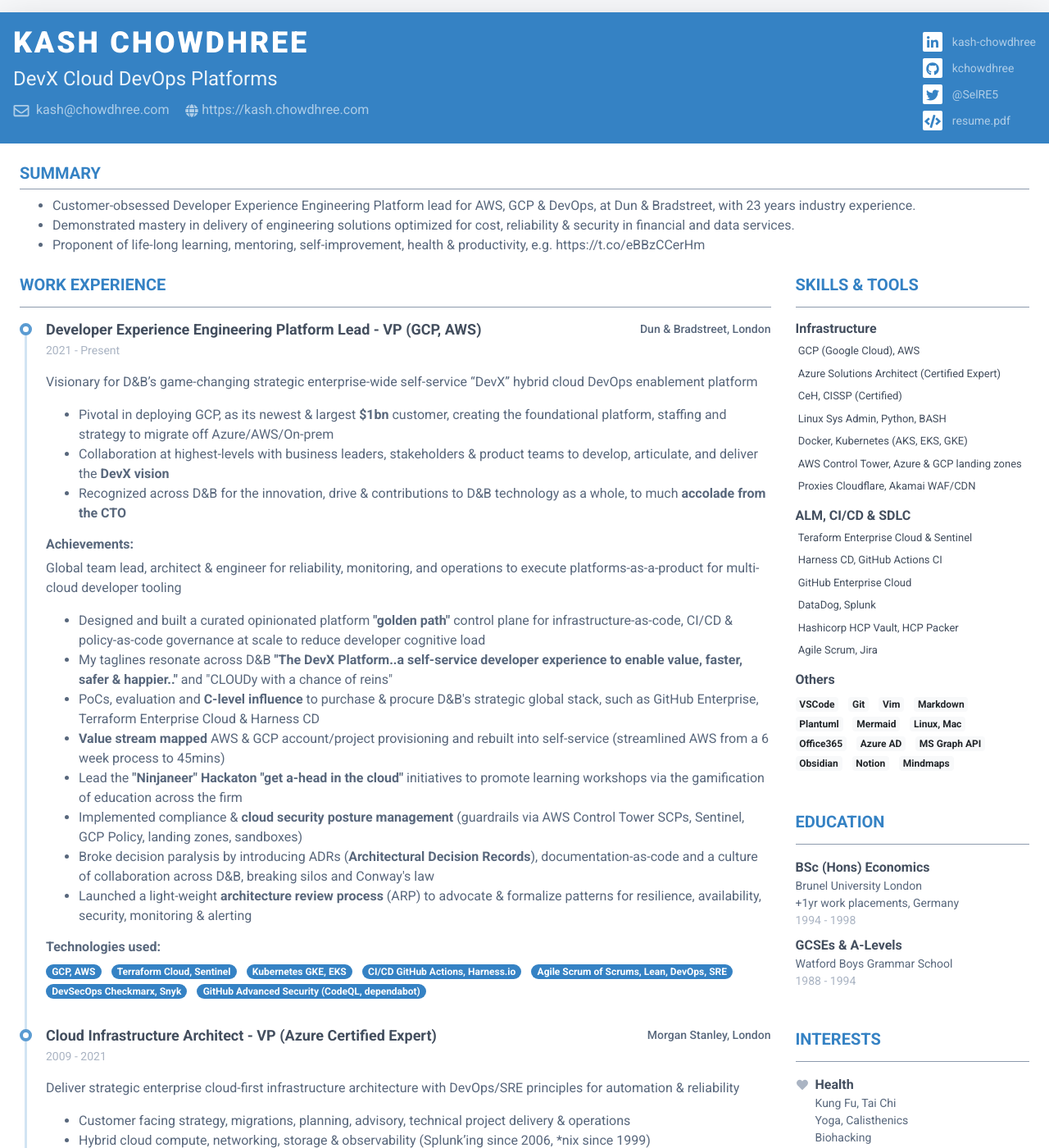
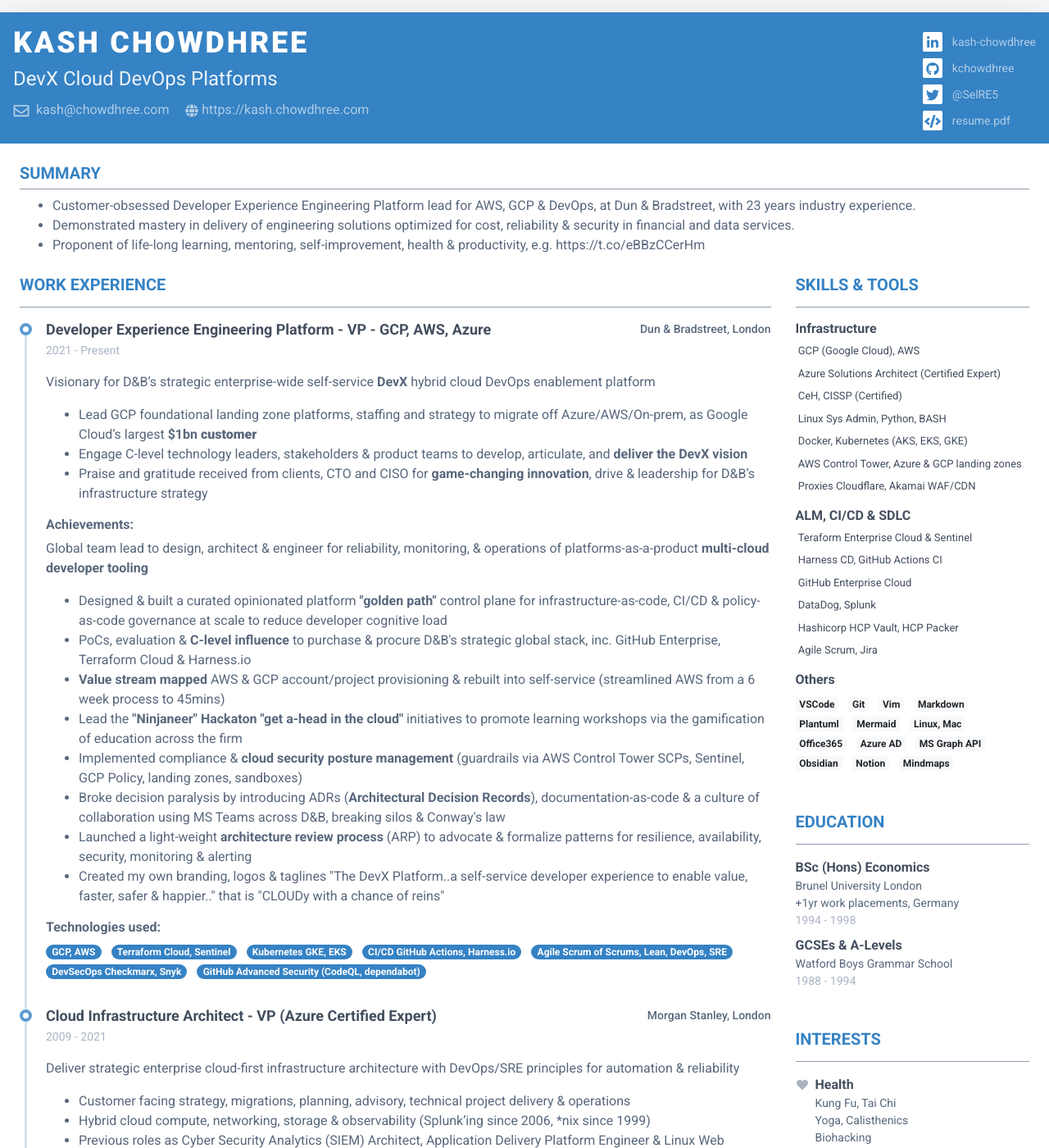
Before and after one commit to Hamy200/resume, a Jekyll site: the page built from index.markdown, in a window 1280 px wide and 1400 px high. Shown: the whole window at 82% size. Built offline with Jekyll 4.4.1, drawn with Linux system fonts in a browser that asks for light colours; nearby versions of some CDN libraries; some of the changed text lies outside the part shown.

Commit message:
Update data.yml

```diff
--- a/_data/data.yml
+++ b/_data/data.yml
@@ -38,26 +38,26 @@ education:
         Schooling
 
 experiences:
-  - role: Developer Experience Engineering Platform Lead - VP (GCP, AWS)
+  - role: Developer Experience Engineering Platform - VP - GCP, AWS, Azure
     time: 2021 - Present
     company: Dun & Bradstreet, London
     details: |
-        Visionary for D&B's game-changing strategic enterprise-wide self-service "DevX" hybrid cloud DevOps enablement platform
-        - Pivotal in deploying GCP, as its newest & largest <b>$1bn</b> customer, creating the foundational platform, staffing and strategy to migrate off Azure/AWS/On-prem
-        - Collaboration at highest-levels with business leaders, stakeholders & product teams to develop, articulate, and deliver the <b>DevX vision</b>
-        - Recognized across D&B for the innovation, drive & contributions to D&B technology as a whole, to much <b>accolade from the CTO</b>
+        Visionary for D&B's strategic enterprise-wide self-service <b>DevX</b> hybrid cloud DevOps enablement platform
+        - Lead GCP foundational landing zone platforms, staffing and strategy to migrate off Azure/AWS/On-prem, as Google Cloud's largest <b>$1bn<b> customer
+        - Engage C-level technology leaders, stakeholders & product teams to develop, articulate, and <b>deliver the DevX vision</b>
+        - Praise and gratitude received from clients, CTO and CISO for <b>game-changing innovation</b>, drive & leadership for D&B's infrastructure strategy
     achievements:
       desc: |
-        Global team lead, architect & engineer for reliability, monitoring, and operations to execute platforms-as-a-product for multi-cloud developer tooling
+        Global team lead to design, architect & engineer for reliability, monitoring, & operations of platforms-as-a-product <b>multi-cloud developer tooling</b>
       highlights:
-        - Designed and built a curated opinionated platform <b>"golden path"</b> control plane for infrastructure-as-code, CI/CD & policy-as-code governance at scale to reduce developer cognitive load
-        - My taglines resonate across D&B <b>"The DevX Platform..a self-service developer experience to enable value, faster, safer & happier.."</b> and "CLOUDy with a chance of reins"
-        - PoCs, evaluation and <b>C-level influence</b> to purchase & procure D&B's strategic global stack, such as GitHub Enterprise, Terraform Enterprise Cloud & Harness CD
-        - <b>Value stream mapped</b> AWS & GCP account/project provisioning and rebuilt into self-service (streamlined AWS from a 6 week process to 45mins)
+        - Designed & built a curated opinionated platform <b>"golden path"</b> control plane for infrastructure-as-code, CI/CD & policy-as-code governance at scale to reduce developer cognitive load
+        - PoCs, evaluation & <b>C-level influence</b> to purchase & procure D&B's strategic global stack, inc. GitHub Enterprise, Terraform Cloud & Harness.io
+        - <b>Value stream mapped</b> AWS & GCP account/project provisioning & rebuilt into self-service (streamlined AWS from a 6 week process to 45mins)
         - Lead the <b>"Ninjaneer" Hackaton "get a-head in the cloud"</b> initiatives to promote learning workshops via the gamification of education across the firm
         - Implemented compliance & <b>cloud security posture management</b> (guardrails via AWS Control Tower SCPs, Sentinel, GCP Policy, landing zones, sandboxes)
-        - Broke decision paralysis by introducing ADRs (<b>Architectural Decision Records</b>), documentation-as-code and a culture of collaboration across D&B, breaking silos and Conway's law
+        - Broke decision paralysis by introducing ADRs (<b>Architectural Decision Records</b>), documentation-as-code & a culture of collaboration using MS Teams across D&B, breaking silos & Conway's law
         - Launched a light-weight <b>architecture review process</b> (ARP) to advocate & formalize patterns for resilience, availability, security, monitoring & alerting
+        - Created my own branding, logos & taglines "The DevX Platform..a self-service developer experience to enable value, faster, safer & happier.." that is "CLOUDy with a chance of reins"
     technologies:
       - GCP, AWS
       - Terraform Cloud, Sentinel
@@ -83,7 +83,7 @@ experiences:
         - Fostered trust & collaboration with decision makers to <b>influence Azure</b> roadmaps, e.g. Azure Monitor, ADX, Sentinel, EventHub
         - Innovated & advised customers on tools & techniques, e.g. developed idea of "RAINS" Splunk python app to ease AWS & Azure migrations via a single pane of glass with cost optimization for <b>120TB+/daily logs</b>
         - Global team lead for the design, budget, build & operation of Splunk's largest state-of-the-art Enterprise Security (ES) SIEM deployments with IaaC self-service automation, to much customer accolade
-        - Facilitated security use cases to control threats, prioritize risks, automate compliance & cloud security posture management (guardrails, landing zones) using <b>NIST and OWASP</b>
+        - Facilitated security use cases to control threats, prioritize risks, automate compliance & cloud security posture management (guardrails, landing zones) using <b>NIST & OWASP</b>
         - Communicated & shared knowledge via ADRs (Architectural Decision Records), blueprints, Sphinx/PlantUML/graphviz documentation-as-code, twiki & jive blogs <b>'The log of a logaholic, taming the logness monster'</b>
     technologies:
       - Migrations (Azure, AWS)
```
